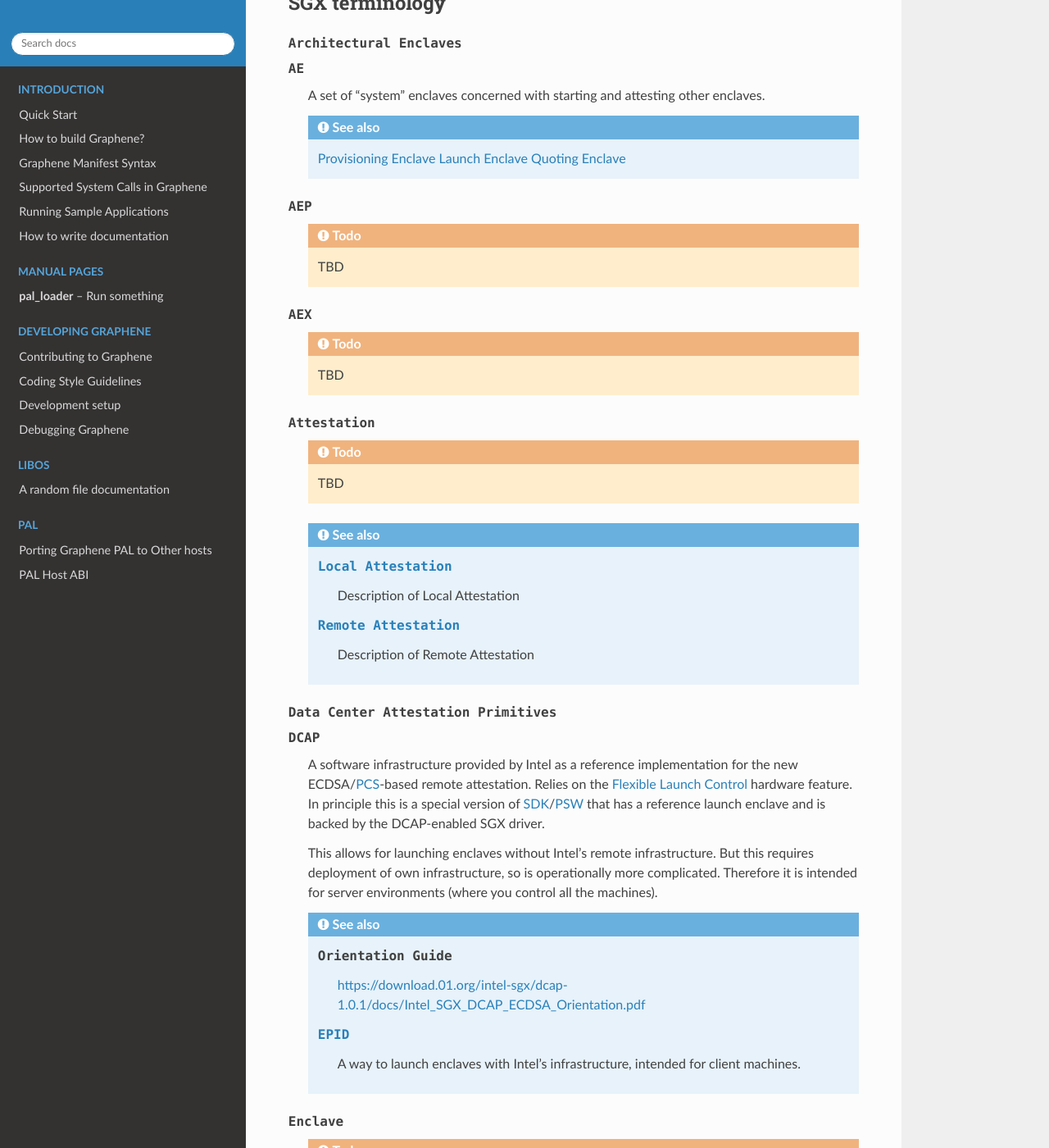
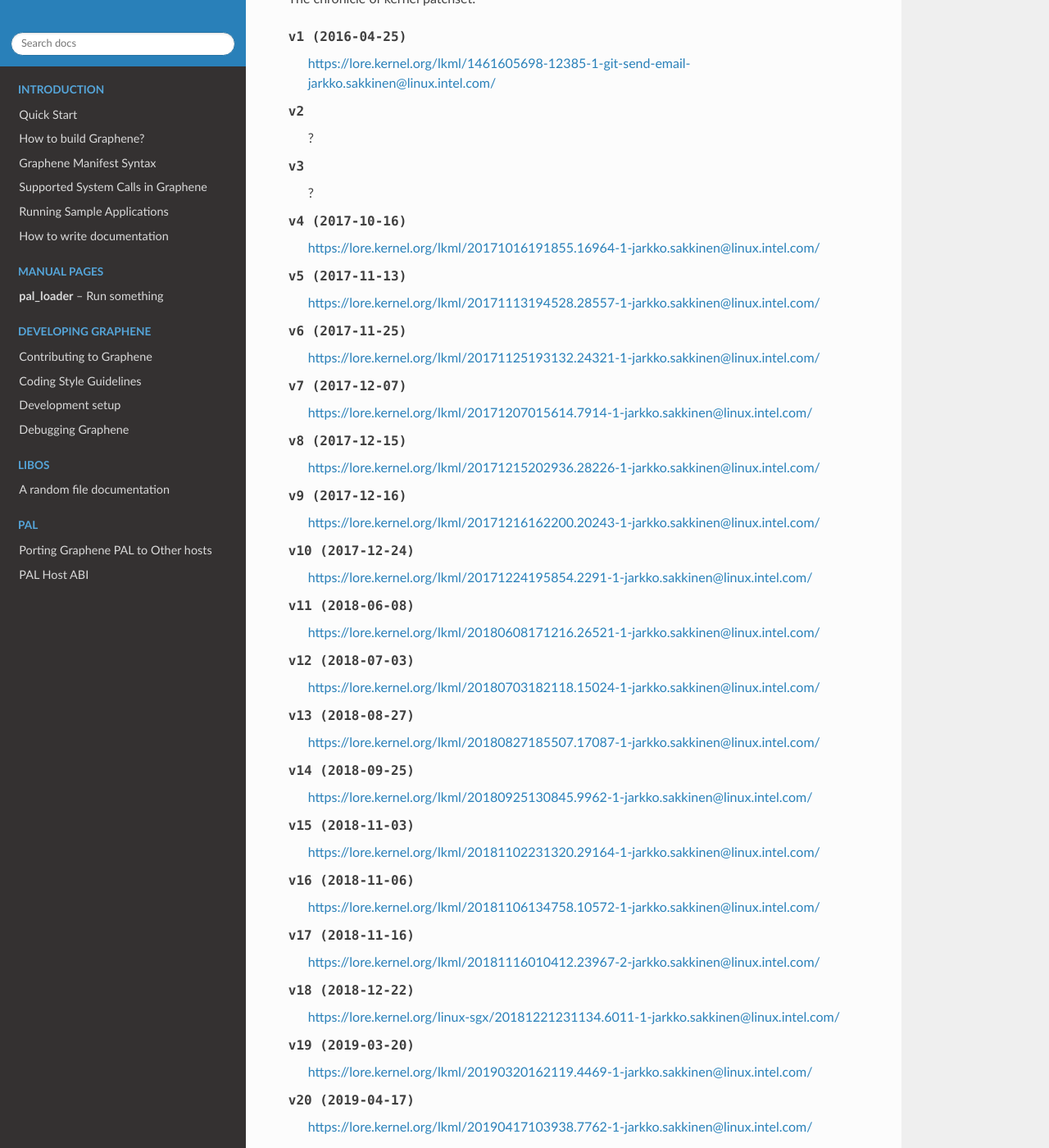
Before and after one commit to gramineproject/gramine, a Sphinx documentation site: the page built from Documentation/sgx-intro.rst, in a window 1280 px wide and 1400 px high, scrolled down 1964 px. Shown: the whole window at 82% size. Built offline with Sphinx 7.4.7 and the Read the Docs theme 2.0.0, drawn with Linux system fonts in a browser that asks for light colours; pages that are not in the unit, such as notebooks, are missing from menus; some of the changed text lies outside the part shown.

Commit message:
[Docs] Add SGX patchset chronicle
For reference and possibly for downloading the whole threads (just
append /t.mbox.gz to each URI).

```diff
--- a/Documentation/sgx-intro.rst
+++ b/Documentation/sgx-intro.rst
@@ -103,6 +103,69 @@
   Also it will not require :term:`IAS` and kernel maintainers consider
   non-writable :term:`FLC` MSRs as non-functional SGX:
   https://lore.kernel.org/lkml/20191223094614.GB16710@zn.tnic/
+
+The chronicle of kernel patchset:
+
+v1 (2016-04-25)
+   https://lore.kernel.org/lkml/1461605698-12385-1-git-send-email-jarkko.sakkinen@linux.intel.com/
+v2
+   ?
+v3
+   ?
+v4 (2017-10-16)
+   https://lore.kernel.org/lkml/20171016191855.16964-1-jarkko.sakkinen@linux.intel.com/
+v5 (2017-11-13)
+   https://lore.kernel.org/lkml/20171113194528.28557-1-jarkko.sakkinen@linux.intel.com/
+v6 (2017-11-25)
+   https://lore.kernel.org/lkml/20171125193132.24321-1-jarkko.sakkinen@linux.intel.com/
+v7 (2017-12-07)
+   https://lore.kernel.org/lkml/20171207015614.7914-1-jarkko.sakkinen@linux.intel.com/
+v8 (2017-12-15)
+   https://lore.kernel.org/lkml/20171215202936.28226-1-jarkko.sakkinen@linux.intel.com/
+v9 (2017-12-16)
+   https://lore.kernel.org/lkml/20171216162200.20243-1-jarkko.sakkinen@linux.intel.com/
+v10 (2017-12-24)
+   https://lore.kernel.org/lkml/20171224195854.2291-1-jarkko.sakkinen@linux.intel.com/
+v11 (2018-06-08)
+   https://lore.kernel.org/lkml/20180608171216.26521-1-jarkko.sakkinen@linux.intel.com/
+v12 (2018-07-03)
+   https://lore.kernel.org/lkml/20180703182118.15024-1-jarkko.sakkinen@linux.intel.com/
+v13 (2018-08-27)
+   https://lore.kernel.org/lkml/20180827185507.17087-1-jarkko.sakkinen@linux.intel.com/
+v14 (2018-09-25)
+   https://lore.kernel.org/lkml/20180925130845.9962-1-jarkko.sakkinen@linux.intel.com/
+v15 (2018-11-03)
+   https://lore.kernel.org/lkml/20181102231320.29164-1-jarkko.sakkinen@linux.intel.com/
+v16 (2018-11-06)
+   https://lore.kernel.org/lkml/20181106134758.10572-1-jarkko.sakkinen@linux.intel.com/
+v17 (2018-11-16)
+   https://lore.kernel.org/lkml/20181116010412.23967-2-jarkko.sakkinen@linux.intel.com/
+v18 (2018-12-22)
+   https://lore.kernel.org/linux-sgx/20181221231134.6011-1-jarkko.sakkinen@linux.intel.com/
+v19 (2019-03-20)
+   https://lore.kernel.org/lkml/20190320162119.4469-1-jarkko.sakkinen@linux.intel.com/
+v20 (2019-04-17)
+   https://lore.kernel.org/lkml/20190417103938.7762-1-jarkko.sakkinen@linux.intel.com/
+v21 (2019-07-13)
+   https://lore.kernel.org/lkml/20190713170804.2340-1-jarkko.sakkinen@linux.intel.com/
+v22 (2019-09-03)
+   https://lore.kernel.org/lkml/20190903142655.21943-1-jarkko.sakkinen@linux.intel.com/
+v23 (2019-10-28)
+   https://lore.kernel.org/lkml/20191028210324.12475-1-jarkko.sakkinen@linux.intel.com/
+v24 (2019-11-30)
+   https://lore.kernel.org/lkml/20191129231326.18076-1-jarkko.sakkinen@linux.intel.com/
+v25 (2020-02-04)
+   https://lore.kernel.org/lkml/20200204060545.31729-1-jarkko.sakkinen@linux.intel.com/
+v26 (2020-02-09)
+   https://lore.kernel.org/lkml/20200209212609.7928-1-jarkko.sakkinen@linux.intel.com/
+v27 (2020-02-23)
+   https://lore.kernel.org/lkml/20200223172559.6912-1-jarkko.sakkinen@linux.intel.com/
+v28 (2020-04-04)
+   https://lore.kernel.org/lkml/20200303233609.713348-1-jarkko.sakkinen@linux.intel.com/
+v29 (2020-04-22)
+   https://lore.kernel.org/lkml/20200421215316.56503-1-jarkko.sakkinen@linux.intel.com/
+v30 (2020-05-15)
+   https://lore.kernel.org/lkml/20200515004410.723949-1-jarkko.sakkinen@linux.intel.com/
 
 SGX terminology
 ---------------
```
